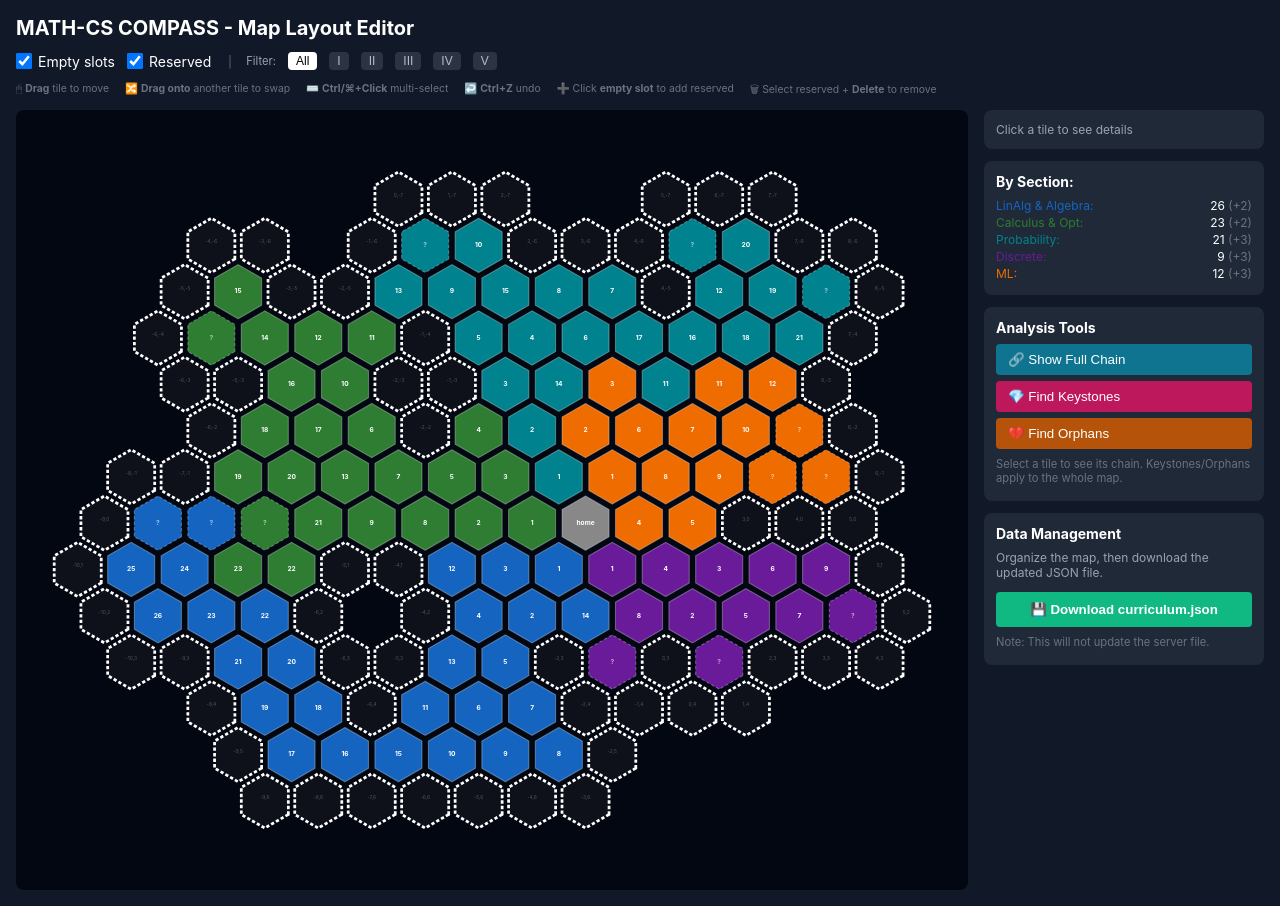
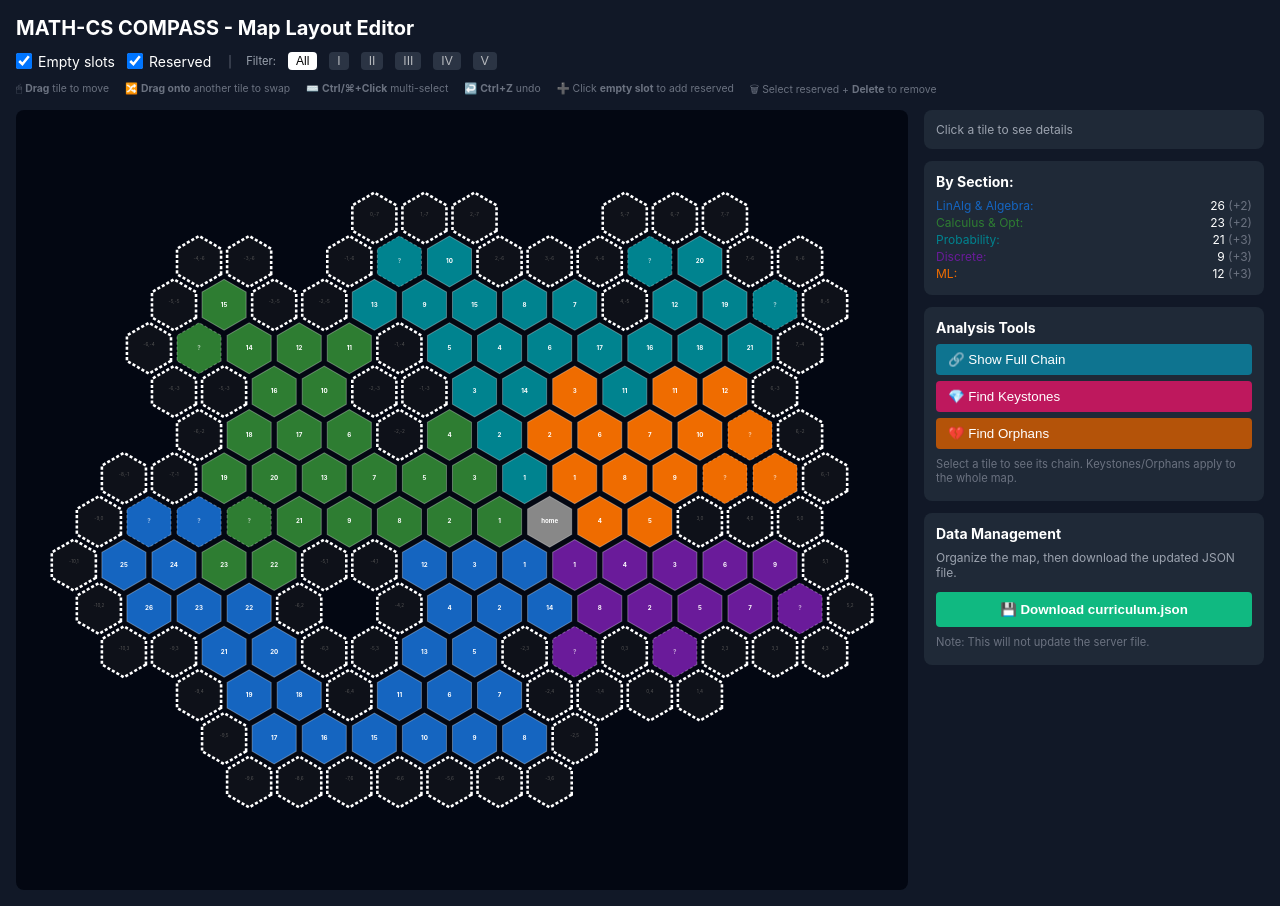
Before and after one commit to Yusukey01/yusukey01.github.io, a Jekyll site: the page map/map_editor.html, which Jekyll copies as it is, in a window 1280 px wide. Built offline with Jekyll 4.4.1, drawn with Linux system fonts in a browser that asks for light colours; nearby versions of some CDN libraries.

```diff
--- a/map/map_editor.html
+++ b/map/map_editor.html
@@ -44,7 +44,7 @@
             height: 100%;
             min-height: 600px;
         }
-        .info-panel { width: 280px; flex-shrink: 0; }
+        .info-panel { width: 340px; flex-shrink: 0; }
         .info-box { background: #1f2937; padding: 12px; border-radius: 8px; font-size: 0.75rem; margin-bottom: 12px; }
         .info-box h3 { font-size: 0.875rem; margin-bottom: 8px; }
         .info-box p { margin-bottom: 4px; }
```
